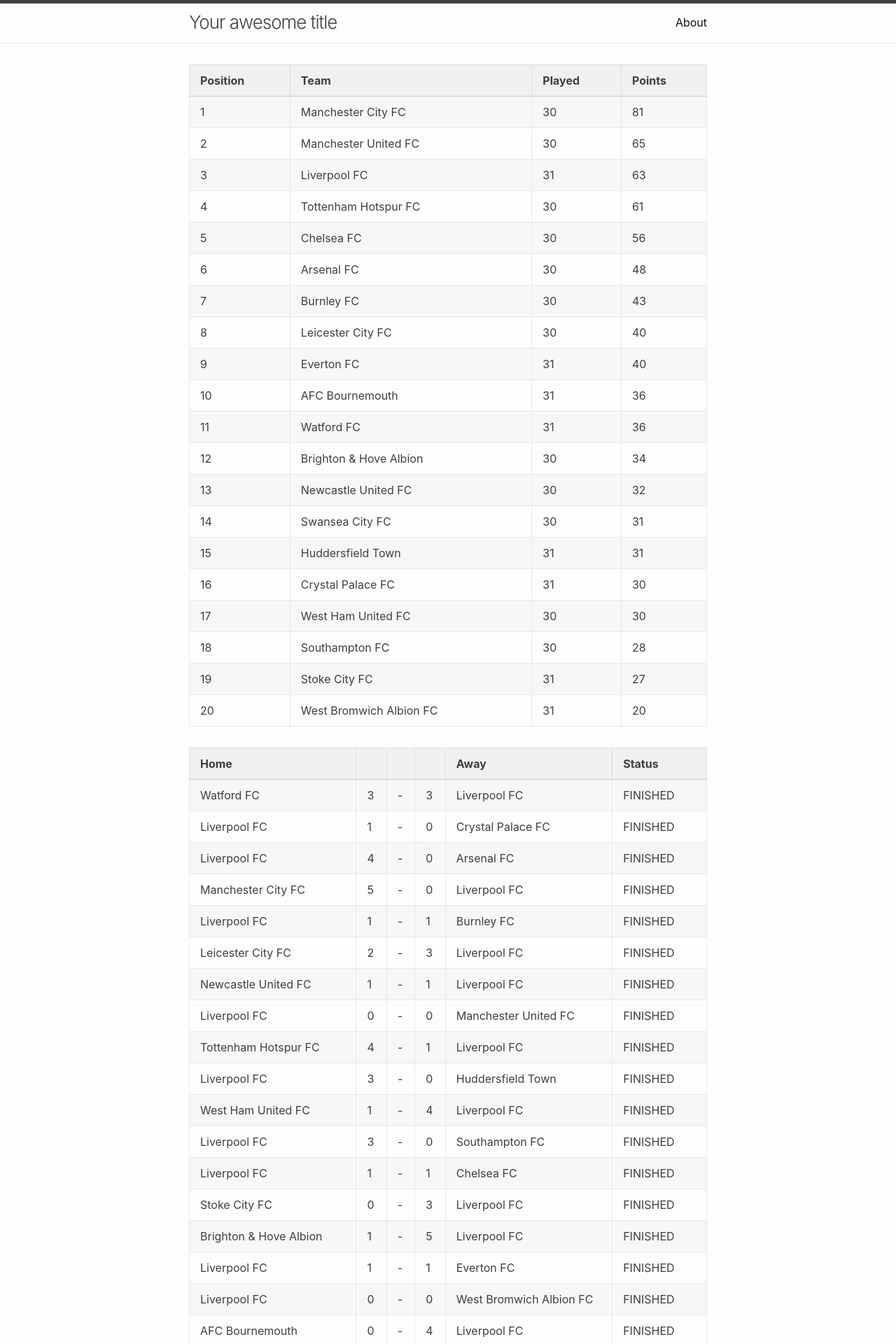
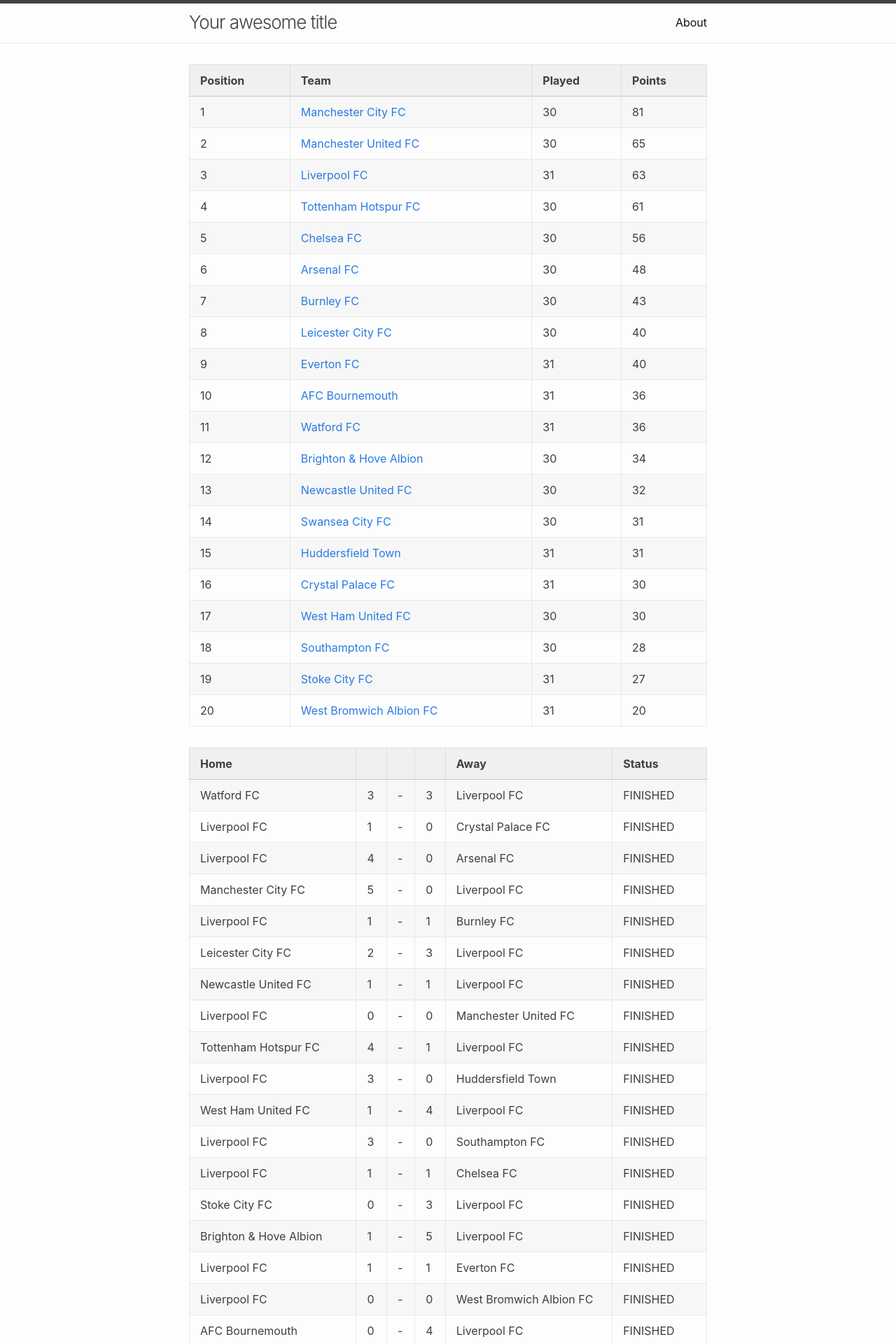
Before and after one commit to mxdws/datatable, a Jekyll site: the page built from index.html, in a window 1280 px wide. Shown: the top 1920 px of the page at 70% size. Built offline with Jekyll 4.4.1, drawn with Linux system fonts in a browser that asks for light colours.

Commit message:
Trying to link club page

```diff
--- a/index.html
+++ b/index.html
@@ -10,12 +10,16 @@
     <th>Points</th>
   </tr>
   {% for team in site.data.epl201718.standing %}
-    <tr>
-      <td>{{ team.position }}</td>
-      <td>{{ team.teamName }}</td>
-      <td>{{ team.playedGames }}</td>
-      <td>{{ team.points }}</td>
-    </tr>
+    {% for club in site.data.epl201718teams.teams %}
+      {% if club.name == team.teamName %}
+        <tr>
+          <td>{{ team.position }}</td>
+          <td><a href="/{{ club.name }}">{{ team.teamName }}</a></td>
+          <td>{{ team.playedGames }}</td>
+          <td>{{ team.points }}</td>
+        </tr>
+      {% endif %}
+    {% endfor %}
   {% endfor %}
 </table>
 
```
